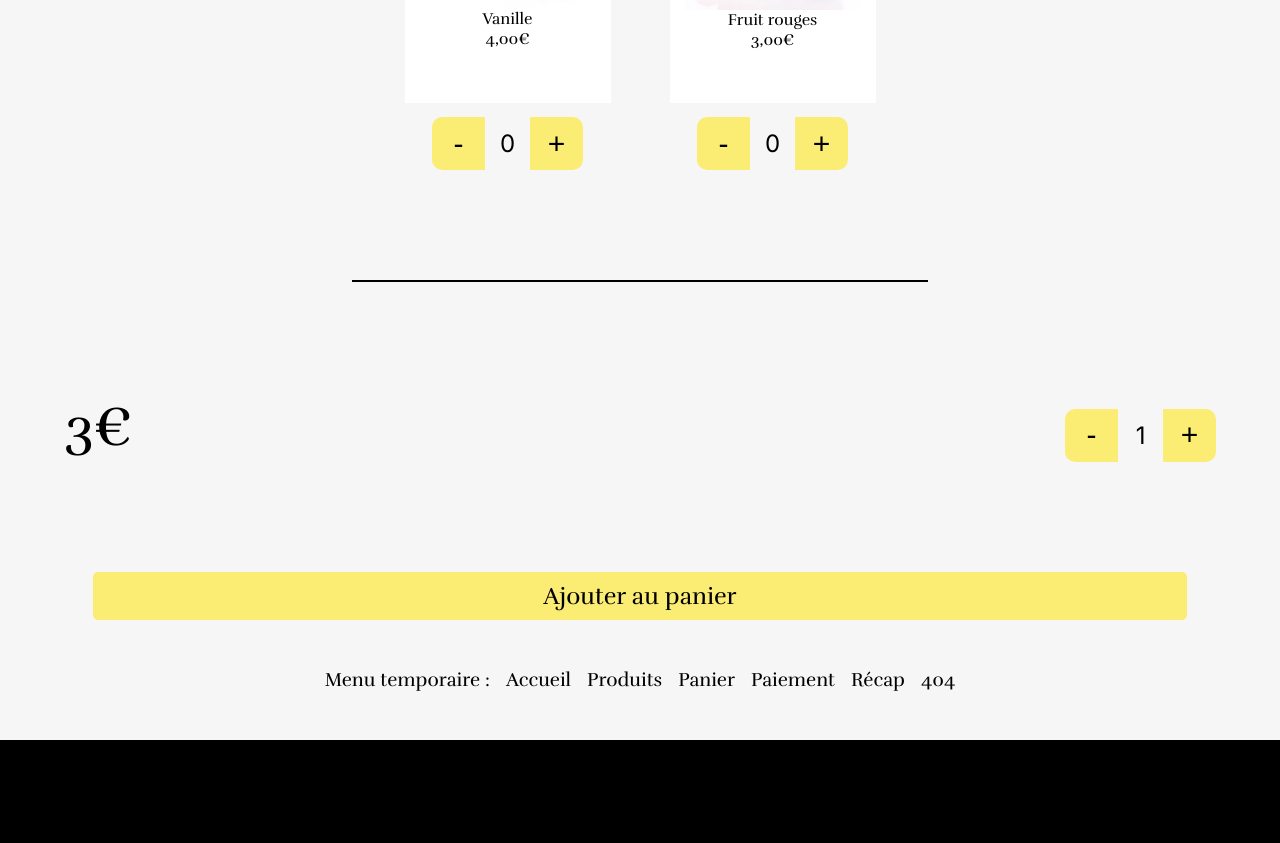
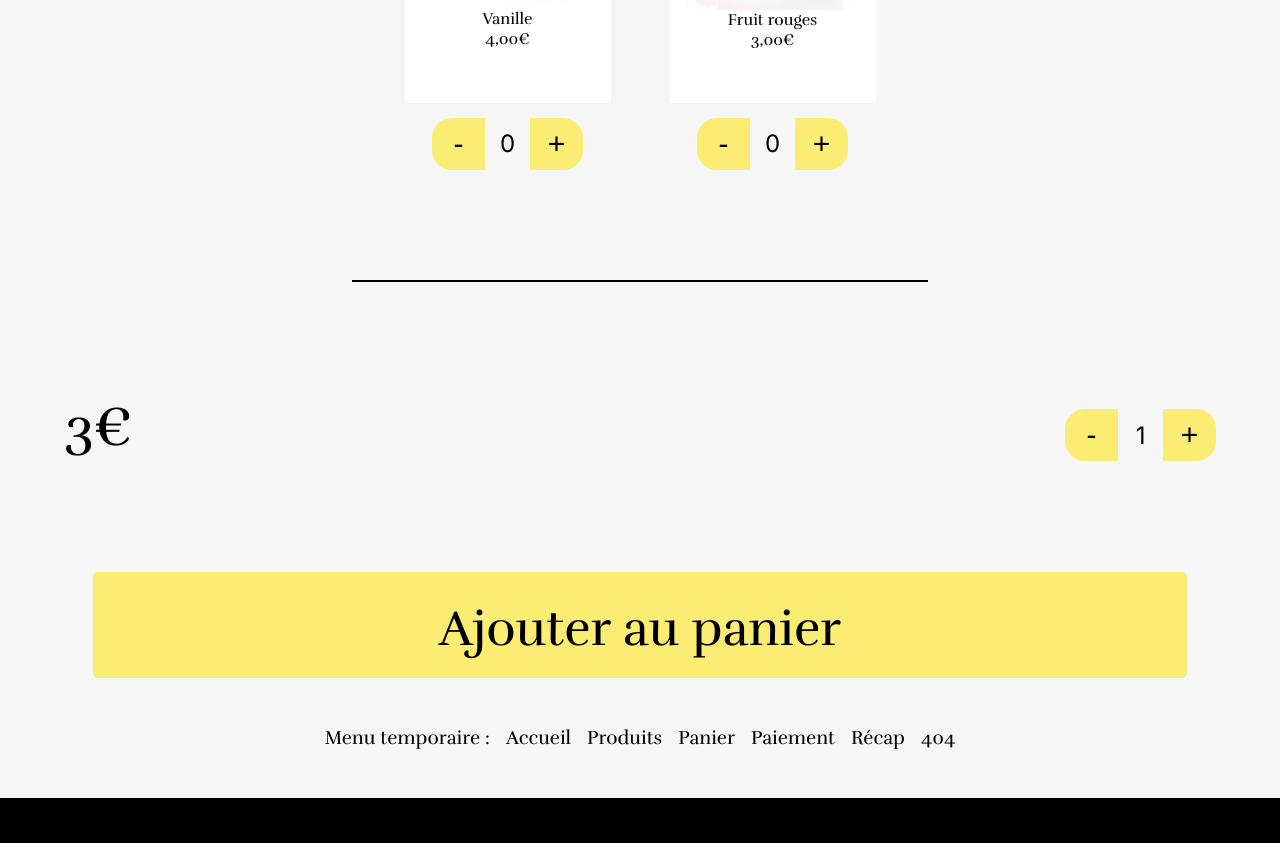
Before and after one commit to Morgane-Compa/house-of-tea, a React (Create React App) app: page /product/1 in a window 1280 px wide. Shown: the part 4599-5442 px from the top of the page. Built offline with nearby package versions, Linux system fonts and the light colour scheme.

Commit message:
resolution de conflicts

```diff
--- a/src/components/CallToActionButton/CallToActionButton.module.scss
+++ b/src/components/CallToActionButton/CallToActionButton.module.scss
@@ -1,20 +1,22 @@
 .submit {
     width: 95%;
-    height: 3rem;
+    height: 106px;
+    padding: 25.7px;
     text-align: center;
     cursor: pointer;
     border: none;
     background-color: var(--yellow);
     border-radius: 5px;
     font-family: var(--font-text);
-    font-size: 1.5rem;
+    font-size: 50px;
     color: var(--black);
 }
 
 @media screen and (max-width: 900px) {
     .submit {
         width: 20.56rem;
-        height: 2.875rem;
-        font-size: 1.25rem;
+        height: 44px;
+        padding: 12px;
+        font-size: 20px;
     }
 }
--- a/src/components/CartProductCard/CartProductCard.module.scss
+++ b/src/components/CartProductCard/CartProductCard.module.scss
@@ -1,30 +1,55 @@
-.card{
+.card {
     background-color: white;
-    width: 73.25rem;
+    width: 90vw;
     height: 20.5rem;
     padding: 2rem 1rem;
     display: flex;
     justify-content: space-between;
+    font-size: 35px;
 
-    .details{
+    @media screen and (max-width: 1000px) {
+        font-size: 14px;
+        height: 104px;
+        padding: 9px;
+    }
+
+    .price {
+        font-size: 42px;
+        padding-bottom: 10px;
+
+        @media screen and (max-width: 1000px) {
+            font-size: 14px;
+        }
+    }
+
+    .details {
         display: flex;
         gap: 1rem;
+        border: 1px solid black;
+        width: 70%;
 
-        img{
-            width: auto;
+        img {
+            width: 35%;
+            // height: 260px;
+            object-fit: cover;
         }
-        div{
+
+        div {
             display: flex;
             flex-direction: column;
             gap: 1rem;
 
-            ul{
+            ul {
                 display: flex;
                 list-style: none;
             }
+            li {
+                padding-left: 10px;
+            }
         }
     }
-    .actions{
+
+    .actions {
         display: flex;
         align-items: flex-start;
         gap: 0.5rem;
@@ -44,4 +69,9 @@
 
 .trashButton {
     background-color: var(--blanc);
+
+    @media screen and (max-width: 1200px) {
+        width: 30px;
+        height: 30px;
+    }
 }
--- a/src/components/QuantityPicker/QuantityPicker.module.scss
+++ b/src/components/QuantityPicker/QuantityPicker.module.scss
@@ -5,28 +5,43 @@
     width: auto;
     font-size: 1.5rem;
 
+    @media screen and (max-width: 1000px) {
+        font-size: 10px;
+        height: 15px;;
+    }
+
     .increase {
         display: flex;
         justify-content: center;
         align-items: center;
-        height: 3.31rem;
-        width: 3.31rem;
+        width: 53px;
+        height: 52px;
         background-color: var(--yellow);
-        border-bottom-right-radius: 20%;
-        border-top-right-radius: 20%;
+        border-radius: 0px 20px 20px 0px;
         font-size: 1.875rem;
+
+        @media screen and (max-width: 1000px) {
+            width: 15.749px;
+            height: 15.451px;
+            font-size: 12px;
+        }
     }
 
     .decrease {
         display: flex;
         justify-content: center;
         align-items: center;
-        height: 3.31rem;
-        width: 3.31rem;
+        width: 53px;
+        height: 52px;
         background-color: var(--yellow);
-        border-bottom-left-radius: 20%;
-        border-top-left-radius: 20%;
+        border-radius: 20px 0px 0px 20px;
         font-size: 1.875rem;
+
+        @media screen and (max-width: 1000px) {
+            width: 15.749px;
+            height: 15.451px;
+            font-size: 12px;
+        }
     }
 
     .quantity {
--- a/src/pages/CartPage/CartPage.module.scss
+++ b/src/pages/CartPage/CartPage.module.scss
@@ -1,5 +1,5 @@
 .firstSection {
-    width: 73.25rem;
+    width: 90vw;
     padding: 2rem 1rem;
     display: flex;
     justify-content: space-between;
@@ -9,11 +9,17 @@
         font-size: 60px;
         font-weight: 700;
         font-family: var(--font-text);
+        @media screen and (max-width: 900px) {
+            font-size: 25px;
+        }
     }
 
     span {
         font-family: var(--font-text);
         font-size: 35px;
+        @media screen and (max-width: 900px) {
+            font-size: 20px;
+        }
     }
 }
 
@@ -24,7 +30,7 @@
 }
 
 .lastSection {
-    width: 73.25rem;
+    width: 90vw;
     padding: 2rem 1rem;
     display: flex;
     justify-content: space-between;
@@ -33,6 +39,9 @@
     p {
         font-family: var(--font-text);
         font-size: 50px;
+        @media screen and (max-width: 900px) {
+            font-size: 20px;
+        }
     }
 }
 
@@ -40,4 +49,15 @@
     text-decoration-line: underline;
     font-family: var(--font-text);
     font-size: 50px;
+    padding-bottom: 51px;
+
+    @media screen and (max-width: 900px) {
+        font-size: 20px;
+    }
 }
+
+.button {
+    display: flex;
+    justify-content: center;
+    width: 90vw;
+}
--- a/src/pages/CartPage/CartPage.tsx
+++ b/src/pages/CartPage/CartPage.tsx
@@ -1,20 +1,32 @@
 import CartProductCard from 'components/CartProductCard/CartProductCard'
 import style from './CartPage.module.scss'
 import { useCartContext } from 'contextes/CartContext'
-import { Link } from 'react-router-dom';
+import { Link, useNavigate } from 'react-router-dom';
+import CallToActionButton from 'components/CallToActionButton/CallToActionButton';
 
 const CartPage = () => {
-    const { cartProducts, removeAll, getTotalProduct, getTotalCartPrice} = useCartContext();
+
+    const navigate = useNavigate();
+
+    const redirect = () => {
+        navigate("/payment")
+    };
+
+    const { cartProducts, removeAll, getTotalProduct, getTotalCartPrice } = useCartContext();
     console.log(cartProducts);
+
     return (
         <main>
+
             <div className={style.firstSection}>
                 <h2>Panier</h2>
-                <span  onClick={removeAll} >Vider le panier</span>
+                <span onClick={removeAll} >Vider le panier</span>
             </div>
+
             <ul className={style.ProductCard}>
                 {cartProducts.map((item) => <li key={item.id}> <CartProductCard cartProduct={item} /></li>)}
             </ul>
+
             <div className={style.lastSection}>
                 <p>Articles : </p>
                 <p>{getTotalProduct()}</p>
@@ -23,9 +35,14 @@ const CartPage = () => {
                 <p>Total : </p>
                 <p>{getTotalCartPrice()} €</p>
             </div>
+
             <Link to='/products' className={style.link}>Ajouter des produits</Link>
+
+            <div className={style.button}>
+                <CallToActionButton buttonType="button" title={"Valider le panier"} callback={redirect} />
+            </div>
+
         </main>
-
     )
 }
 
```
